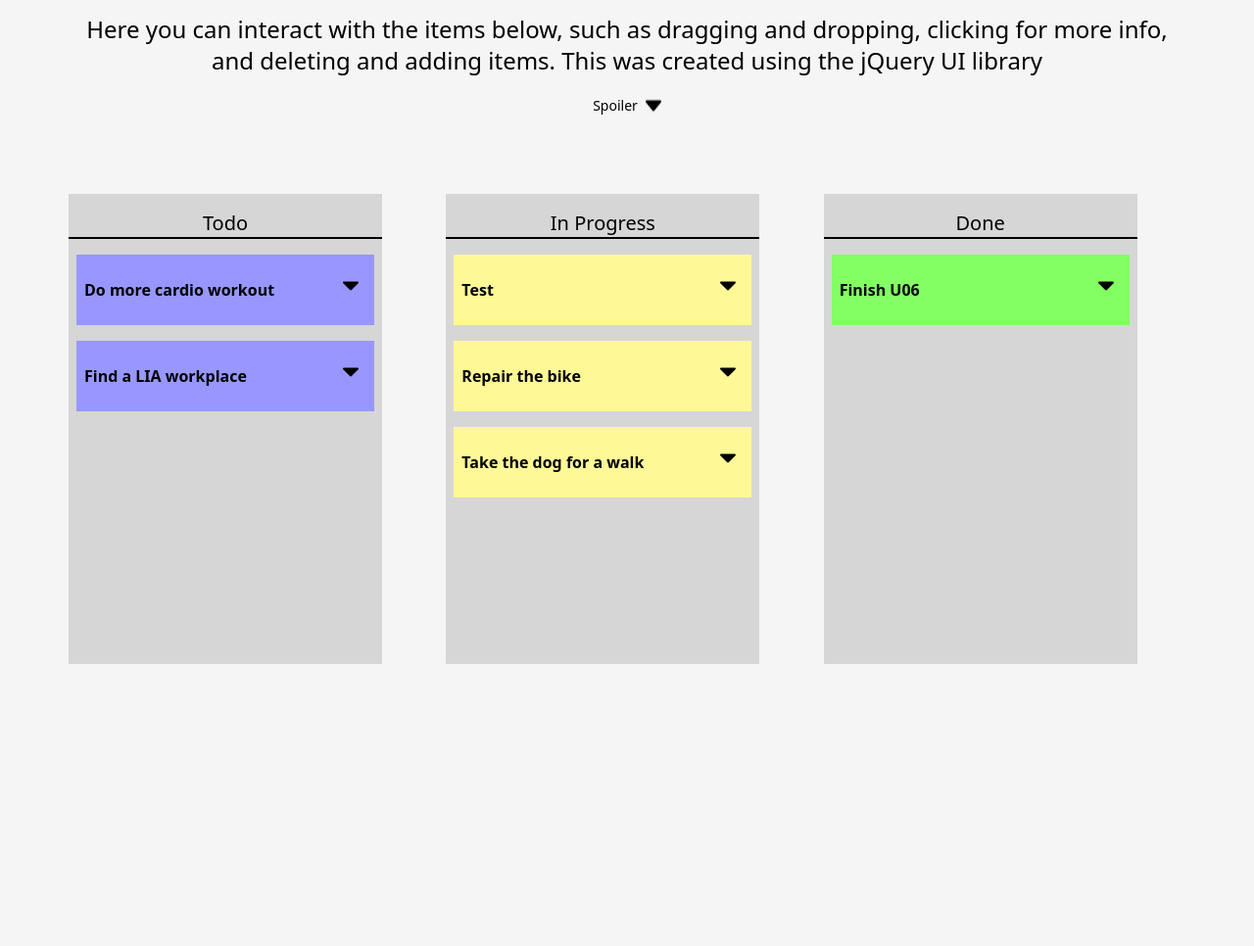
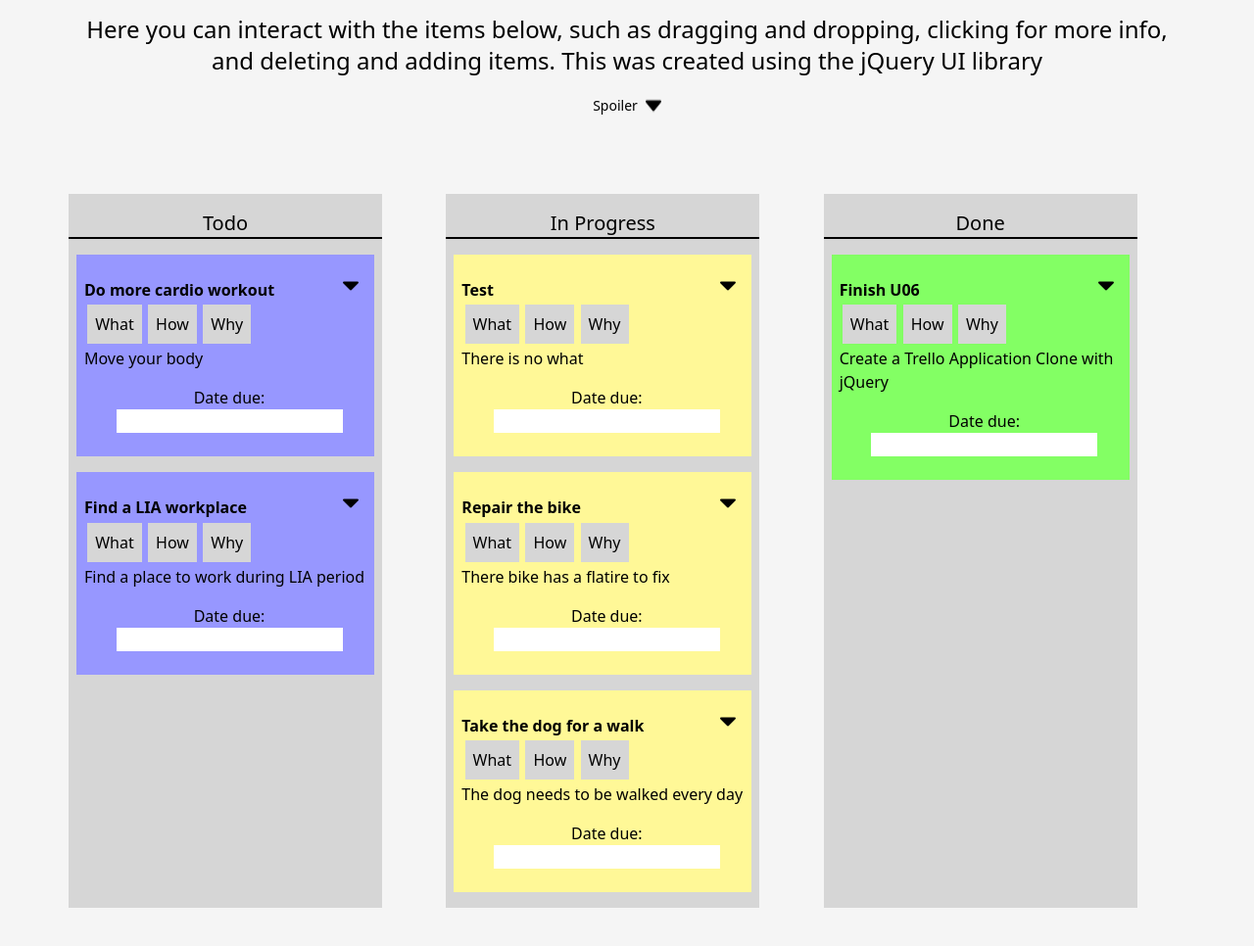
Before and after one commit to Oskar-Mikael/u06, a plain HTML site: page index.html in a window 1280 px wide. Shown: the part 86-1052 px from the top of the page at 98% size. Before the commit the page ends 800 px from the top, so only its background shows below. Drawn offline with nearby package versions, Linux system fonts and the light colour scheme.

Commit message:
Add datepicker and tabs to cards

```diff
--- a/index.html
+++ b/index.html
@@ -33,7 +33,7 @@
             </h3>
         </header>
 
-        <div class="container mt-20 grid grid-cols-3 md\:grid-cols-1">
+        <div class="container mt-20 grid grid-cols-3 md\:grid-cols-1 mb-20">
 
             <div id="todo" class="todo-table">
 
@@ -46,12 +46,46 @@
                     <h3 class="title">Do more cardio workout</h3>
                     <p class="item-info1 border-black border-t-2 mt-4">I won't survive the apocalypse with my current
                         cardio</p>
+                    <div id="tabs1">
+                        <ul class="inline-flex">
+                            <li><a href="#tabs-2">What</a></li>
+                            <li><a href="#tabs-1">How</a></li>
+                            <li><a href="#tabs-3">Why</a></li>
+                        </ul>
+                        <div id="tabs-1">
+                            <p>Go out in the woods and run, or do HIIT workout at home</p>
+                        </div>
+                        <div id="tabs-2">
+                            <p>Move your body</p>
+                        </div>
+                        <div id="tabs-3">
+                            <p>So you can outrun danger</p>
+                        </div>
+                    </div>
+                    <p class="mt-4">Date due: <input id="date1"> </p>
                 </div>
 
                 <div class="draggable py-6 pl-2 mx-2 mb-4">
                     <img class="plus2" src="/assets/plus.png" />
                     <h3>Find a LIA workplace</h3>
                     <p class="item-info2 border-black border-2 mt-4">Please hire me, Mr. Chas Academy</p>
+                    <div id="tabs2">
+                        <ul class="inline-flex">
+                            <li><a href="#tabs-5">What</a></li>
+                            <li><a href="#tabs-4">How</a></li>
+                            <li><a href="#tabs-6">Why</a></li>
+                        </ul>
+                        <div id="tabs-4">
+                            <p>Search on LinkedIn and send CV everywhere</p>
+                        </div>
+                        <div id="tabs-5">
+                            <p>Find a place to work during LIA period</p>
+                        </div>
+                        <div id="tabs-6">
+                            <p>To practice and see how it is to work with Web development</p>
+                        </div>
+                    </div>
+                    <p class="mt-4">Date due: <input id="date2"> </p>
                 </div>
 
             </div>
@@ -66,18 +100,69 @@
                     <img class="plus3" src="/assets/plus.png" />
                     <h3>Test</h3>
                     <p class="item-info3 border-black border-t-2 mt-4">Yes, this is a test item, nothing to see here</p>
+                    <div id="tabs3">
+                        <ul class="inline-flex">
+                            <li><a href="#tabs-8">What</a></li>
+                            <li><a href="#tabs-7">How</a></li>
+                            <li><a href="#tabs-9">Why</a></li>
+                        </ul>
+                        <div id="tabs-7">
+                            <p>There is no how</p>
+                        </div>
+                        <div id="tabs-8">
+                            <p>There is no what</p>
+                        </div>
+                        <div id="tabs-9">
+                            <p>There is no why - Yoda</p>
+                        </div>
+                    </div>
+                    <p class="mt-4">Date due: <input id="date3"> </p>
                 </div>
 
                 <div class="draggable py-6 pl-2 mx-2">
                     <img class="plus4" src="/assets/plus.png" />
                     <h3>Repair the bike</h3>
                     <p class="item-info4 border-black border-t-2 mt-4">Gotta do your part for the environment's sake</p>
+                    <div id="tabs4">
+                        <ul class="inline-flex">
+                            <li><a href="#tabs-11">What</a></li>
+                            <li><a href="#tabs-10">How</a></li>
+                            <li><a href="#tabs-12">Why</a></li>
+                        </ul>
+                        <div id="tabs-10">
+                            <p>Remove the wheel and plug the hole</p>
+                        </div>
+                        <div id="tabs-11">
+                            <p>There bike has a flatire to fix</p>
+                        </div>
+                        <div id="tabs-12">
+                            <p>So you can use it to ride to the gym</p>
+                        </div>
+                    </div>
+                    <p class="mt-4">Date due: <input id="date4"> </p>
                 </div>
 
                 <div class="draggable py-6 pl-2 mx-2">
                     <img class="plus5" src="/assets/plus.png" />
                     <h3>Take the dog for a walk</h3>
                     <p class="item-info5 border-black border-t-2 mt-4">Wait, how am I coding while walking the dog?</p>
+                    <div id="tabs5">
+                        <ul class="inline-flex">
+                            <li><a href="#tabs-14">What</a></li>
+                            <li><a href="#tabs-13">How</a></li>
+                            <li><a href="#tabs-15">Why</a></li>
+                        </ul>
+                        <div id="tabs-13">
+                            <p>Put the leash and walk around the neighborhood</p>
+                        </div>
+                        <div id="tabs-14">
+                            <p>The dog needs to be walked every day</p>
+                        </div>
+                        <div id="tabs-15">
+                            <p>Otherwise it will relieve itself inside</p>
+                        </div>
+                    </div>
+                    <p class="mt-4">Date due: <input id="date5"> </p>
                 </div>
 
             </div>
@@ -92,6 +177,23 @@
                     <img class="plus6" src="/assets/plus.png" />
                     <h3>Finish U06</h3>
                     <p class="item-info6 border-black border-t-2 mt-4">Please give me good grade</p>
+                    <div id="tabs6">
+                        <ul class="inline-flex">
+                            <li><a href="#tabs-17">What</a></li>
+                            <li><a href="#tabs-16">How</a></li>
+                            <li><a href="#tabs-18">Why</a></li>
+                        </ul>
+                        <div id="tabs-16">
+                            <p>Open up VS Code and start writing</p>
+                        </div>
+                        <div id="tabs-17">
+                            <p>Create a Trello Application Clone with jQuery</p>
+                        </div>
+                        <div id="tabs-18">
+                            <p>I don't know, Björn told us to</p>
+                        </div>
+                    </div>
+                    <p class="mt-4">Date due: <input id="date6"> </p>
                 </div>
 
             </div>
```
